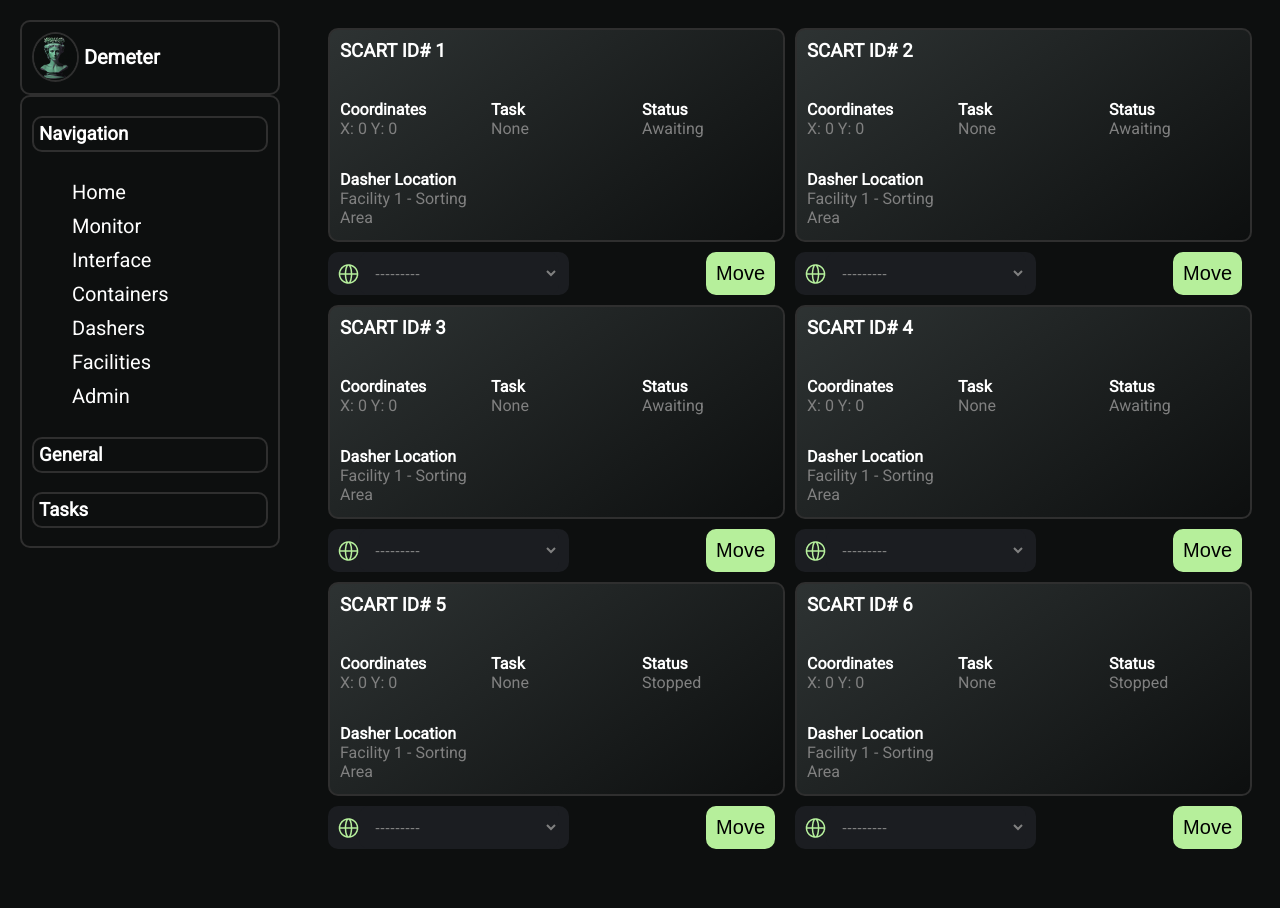
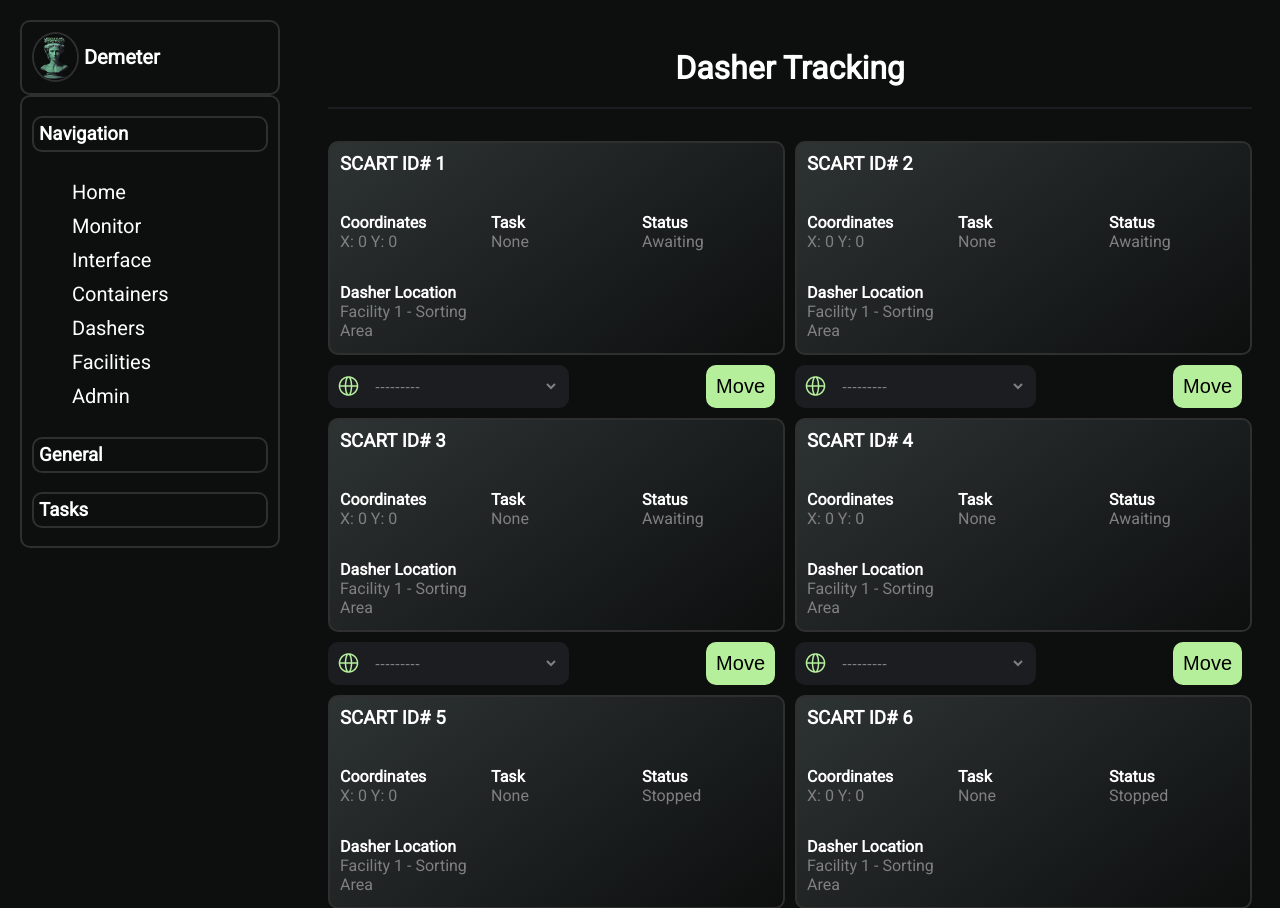
Before and after one commit to patteg21/Demeter, a Django app: page /storage/ in a window 1280 px wide. Shown: the top 908 px of the page. Before the commit the page ends 849 px from the top, so only its background shows below. Run offline with Django 4.2, Linux system fonts and the light colour scheme; data comes from the database, SQL or seed files in the repository; some web fonts are replaced.

Commit message:
Dasher header section

```diff
--- a/demeter/inhabitant/static/css/dasher.css
+++ b/demeter/inhabitant/static/css/dasher.css
@@ -1,3 +1,13 @@
+.header{
+    padding: 0px 0px 10px 0px;
+    text-align: center;
+}
+
+.header > h1{
+    border-bottom: 2px solid #1b1d21;
+    padding-bottom: 20px;
+}
+
 .dasher-container{
     padding: 0%;
 }
@@ -12,7 +22,7 @@
 
 .dasher-wrapper{
     margin-bottom: 10px;
-    background-color: black;
+    background-color: #0d0f0f;
     background: var(--glass-fill, linear-gradient(145deg, rgba(215, 237, 237, 0.16) 0%, rgba(204, 235, 235, 0.00) 100%));
     border-radius: 10px;
     border: 2px solid #2f2f2f;
```
Also changed, not shown: demeter/storage/templates/storage/dashers.html.
